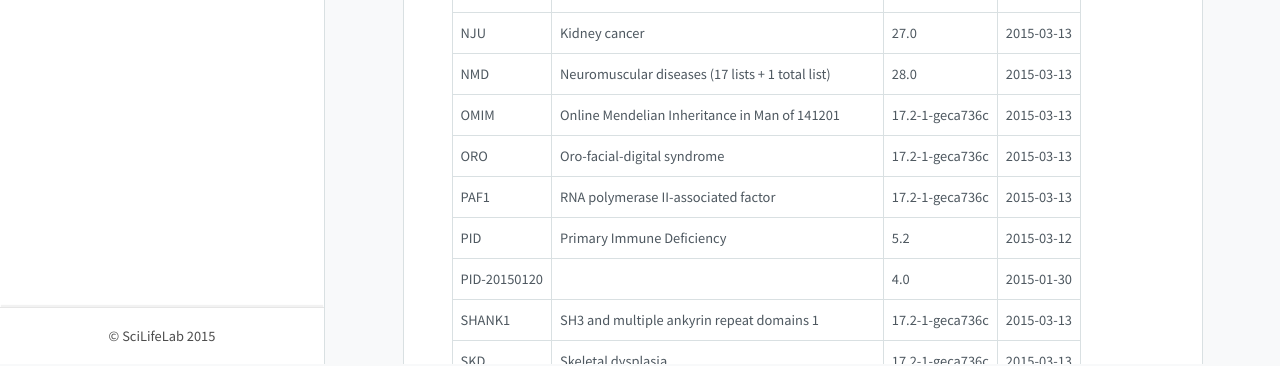
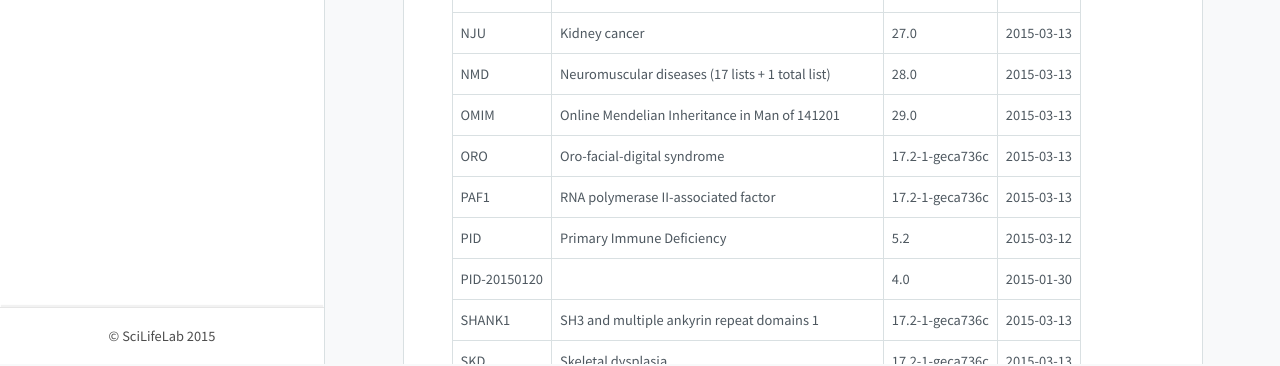
Before and after one commit to Clinical-Genomics/clinical-genomics.github.io, a Jekyll site: the page built from _pages/namnpagenlistor.md, in a window 1280 px wide. Shown: the part 536-902 px from the top of the page. Built offline with Jekyll 4.4.1, drawn with Linux system fonts in a browser that asks for light colours; nearby versions of some CDN libraries.

Commit message:
Update to cust002-OMIM.txt

```diff
--- a/_pages/namnpagenlistor.md
+++ b/_pages/namnpagenlistor.md
@@ -19,7 +19,7 @@ title: Namn på genlistor
 |MTM1|Myotubular myopathy|26.0|2015-03-13|
 |NJU|Kidney cancer|27.0|2015-03-13|
 |NMD|Neuromuscular diseases (17 lists + 1 total list)|28.0|2015-03-13|
-|OMIM|Online Mendelian Inheritance in Man of 141201|17.2-1-geca736c|2015-03-13|
+|OMIM|Online Mendelian Inheritance in Man of 141201|29.0|2015-03-13|
 |ORO|Oro-facial-digital syndrome|17.2-1-geca736c|2015-03-13|
 |PAF1|RNA polymerase II-associated factor|17.2-1-geca736c|2015-03-13|
 |PID|Primary Immune Deficiency|5.2|2015-03-12|
```
